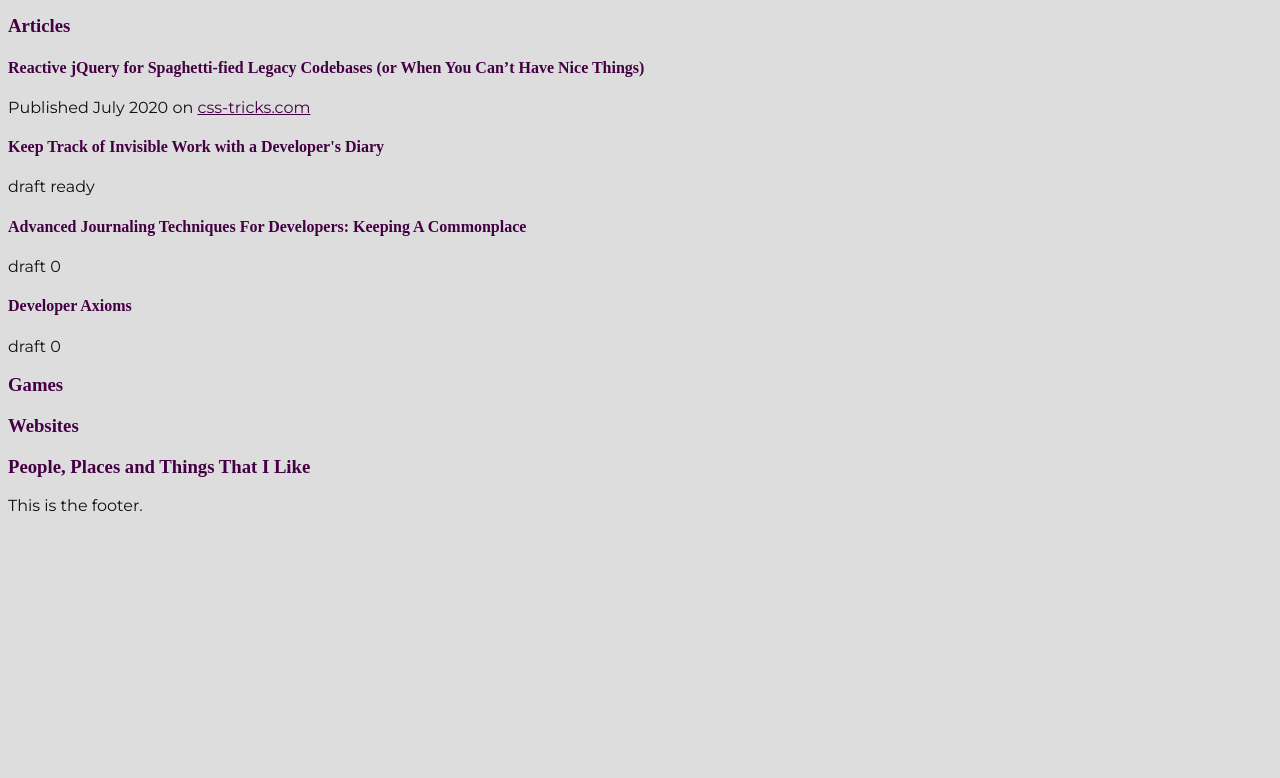
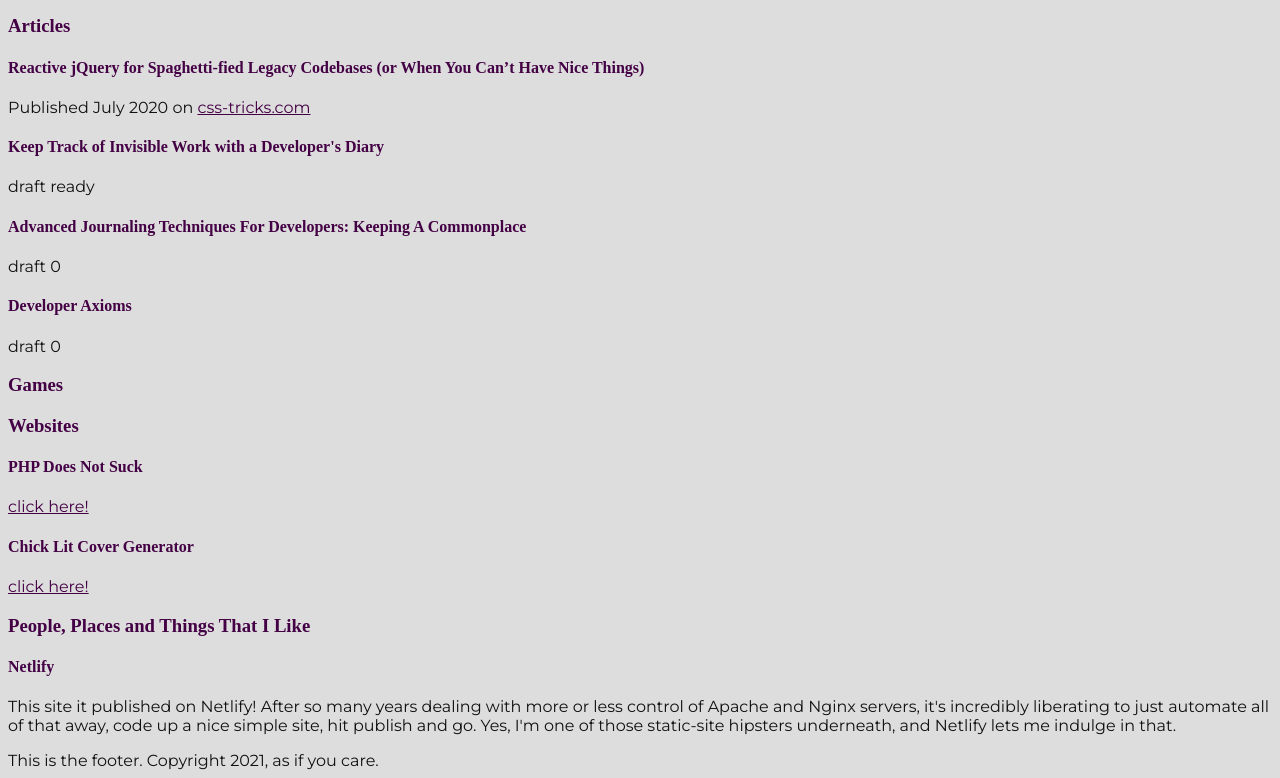
Before and after one commit to mmatthews1981/mmdotcom, a plain HTML site: page index.html in a window 1280 px wide. Shown: the part 702-1480 px from the top of the page. Before the commit the page ends 1225 px from the top, so only its background shows below. Drawn offline with Linux system fonts and the light colour scheme; a web font is replaced by a local one.

Commit message:
added more stuff

```diff
--- a/index.html
+++ b/index.html
@@ -127,13 +127,19 @@ h2.is-visible {
         </article>
         <article>
             <h3>Websites</h3>
+            <h4>PHP Does Not Suck</h4>
+            <p><a href="http://phpdoesnotsuck.com/">click here!</a></p>
+            <h4>Chick Lit Cover Generator</h4>
+            <p><a href="http://chicklitcovergenerator.com/">click here!</a></p>
         </article>
         <article>
             <h3>People, Places and Things That I Like</h3>
+            <h4>Netlify</h4>
+            <p>This site it published on Netlify! After so many years dealing with more or less control of Apache and Nginx servers, it's incredibly liberating to just automate all of that away, code up a nice simple site, hit publish and go. Yes, I'm one of those static-site hipsters underneath, and Netlify lets me indulge in that.</p>
         </article>
     </main>
 
-    <footer>This is the footer.</footer>
+    <footer>This is the footer. Copyright 2021, as if you care.</footer>
 
     <!-- <script>
 
```
